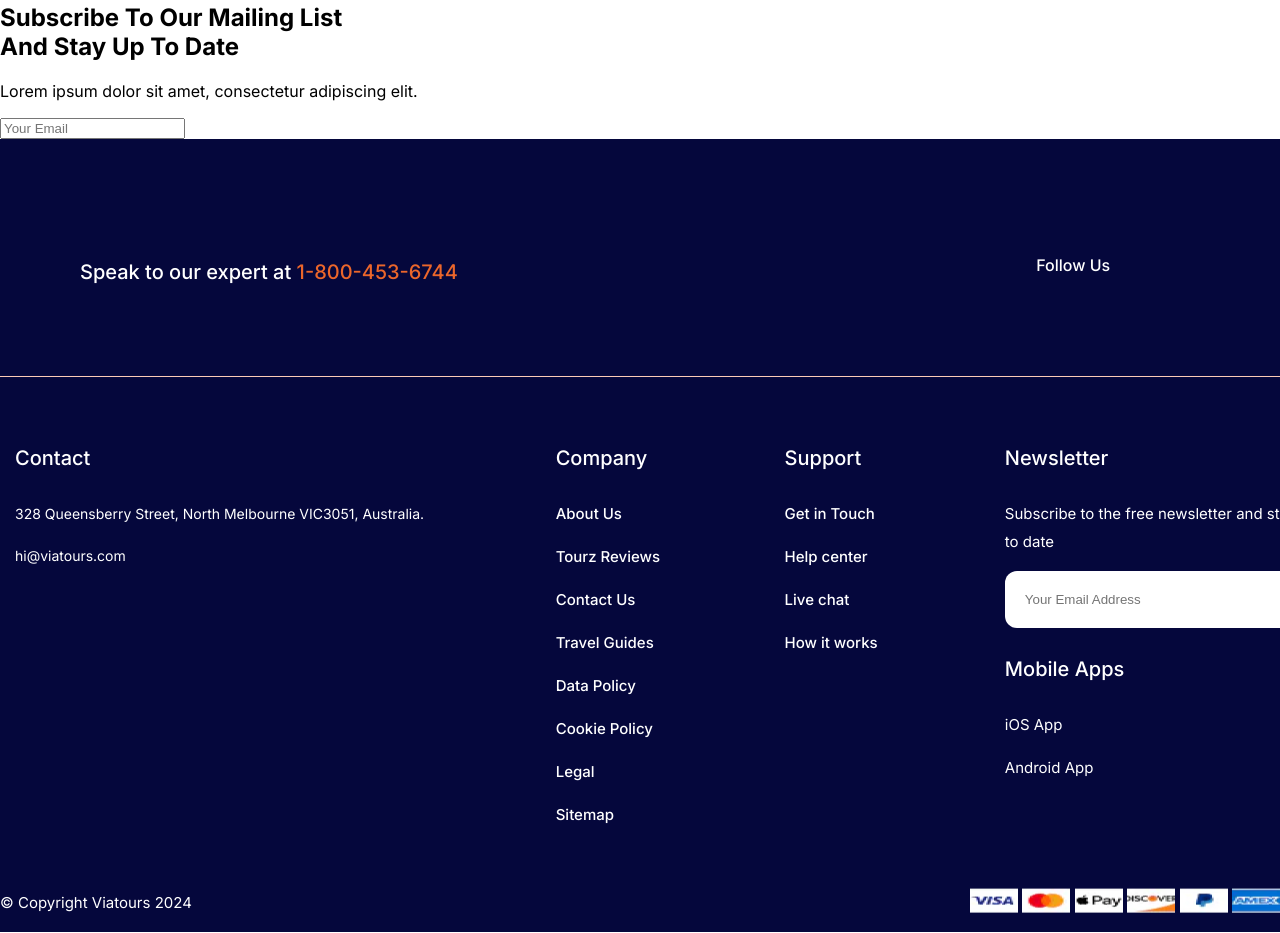
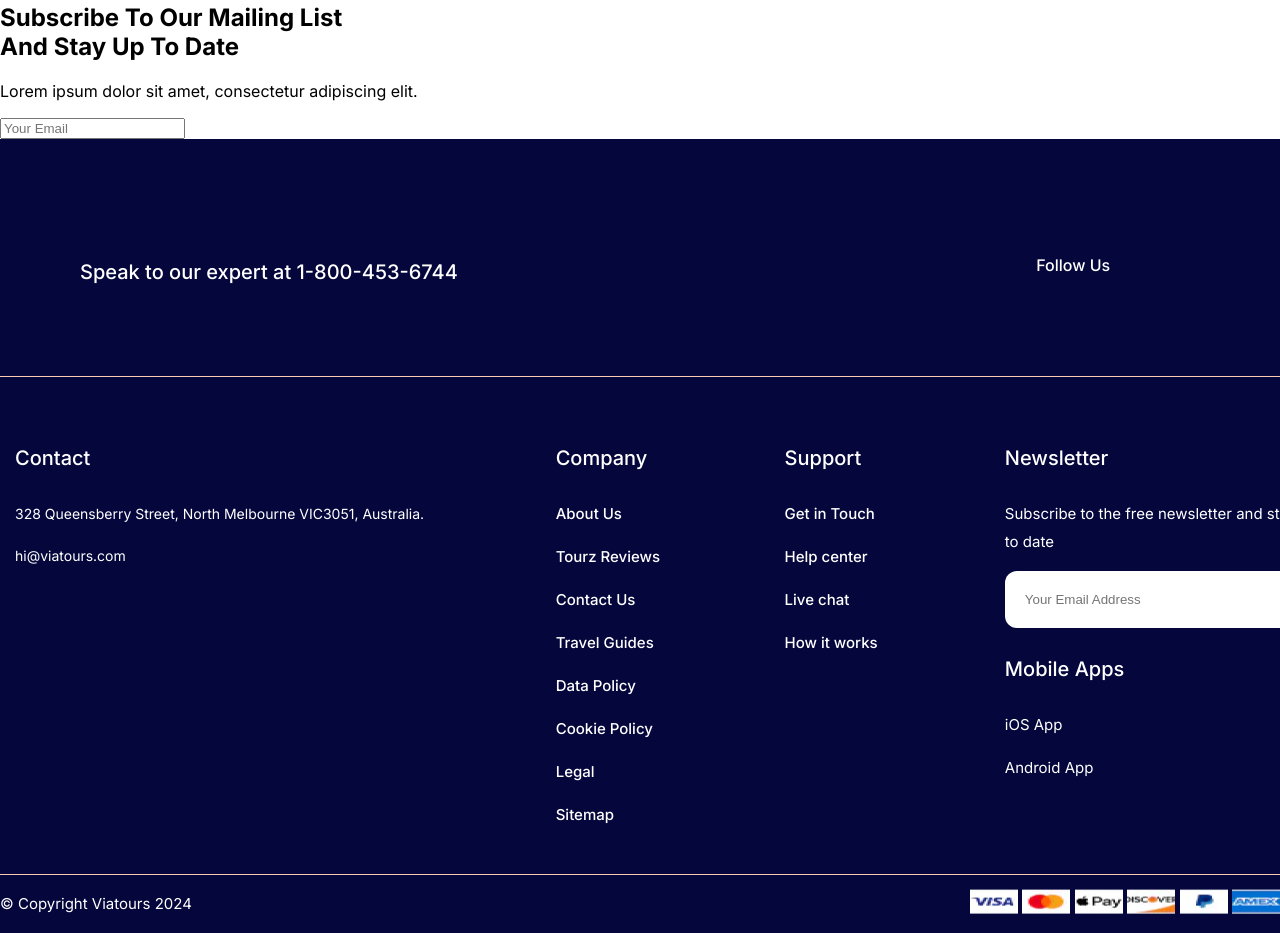
Before and after one commit to Sgrprsd11704088/CW-Project, a website: page figma/index.html in a window 1280 px wide. Shown: the part 3318-4251 px from the top of the page. Drawn offline with Linux system fonts and the light colour scheme.

Commit message:
footer set

```diff
--- a/figma/index.html
+++ b/figma/index.html
@@ -285,10 +285,7 @@
     <footer>
       <div class="container">
         <div>
-          <p>
-            Speak to our expert at
-            <span style="color: #eb662b">1-800-453-6744</span>
-          </p>
+          <p>Speak to our expert at 1-800-453-6744</p>
           <p>Follow Us</p>
         </div>
         <div>
@@ -352,6 +349,5 @@
         </div>
       </div>
     </div>
-
   </body>
 </html>
--- a/figma/index.scss
+++ b/figma/index.scss
@@ -396,7 +396,7 @@
       display: flex;
       justify-content: space-between;
       padding: 94.31px 0px 64.82px 80px;
-      border-bottom: 1px solid #fccbb6;
+
       > p:nth-of-type(1) {
         font-weight: 500;
         font-size: 20px;
@@ -415,7 +415,7 @@
 
     > div:nth-of-type(2) {
       display: grid;
-
+      border-top: 1px solid #fccbb6;
       grid-template-areas: "q1 q1 q2 q3 q4 q4 ";
       > div {
         margin-right: 100.7px;
@@ -482,6 +482,7 @@
   display: flex;
   justify-content: space-between;
   align-items: center;
+  border-top: 1px solid #fccbb6;
   background-color: #05073c;
   color: white;
   > p {
@@ -534,6 +535,6 @@
     }
   }
 }
-#cr{
+#cr {
   background-color: #05073c;
 }
```
Also changed, not shown: figma/index.css, 1 other file.
